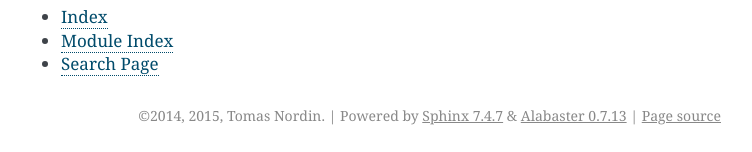
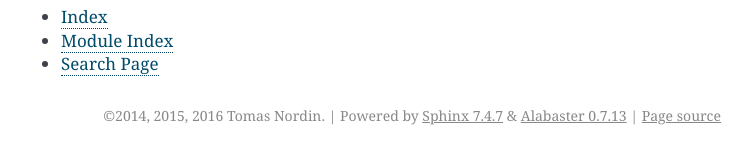
Before and after one commit to tomnor/channelpack, a Sphinx documentation site: the page built from docs/index.rst, in a window 1280 px wide. Shown: the part 1501-1653 px from the top of the page, without its empty margins (389-1141 px from the left). Built offline with Sphinx 7.4.7, drawn with Linux system fonts in a browser that asks for light colours.

Commit message:
copyright year update

```diff
--- a/channelpack/__init__.py
+++ b/channelpack/__init__.py
@@ -1,6 +1,6 @@
 
     # This is channelpack. Load and filter acquisition data.
-    # Copyright (C) 2014, 2015 Tomas Nordin
+    # Copyright (C) 2014, 2015, 2016 Tomas Nordin
 
     # This program is free software: you can redistribute it and/or modify
     # it under the terms of the GNU General Public License as published by
--- a/docs/conf.py
+++ b/docs/conf.py
@@ -80,7 +80,7 @@ master_doc = 'index'
 
 # General information about the project.
 project = u'channelpack'
-copyright = u'2014, 2015, Tomas Nordin'
+copyright = u'2014, 2015, 2016 Tomas Nordin'
 
 # The version info for the project you're documenting, acts as replacement for
 # |version| and |release|, also used in various other places throughout the
```
